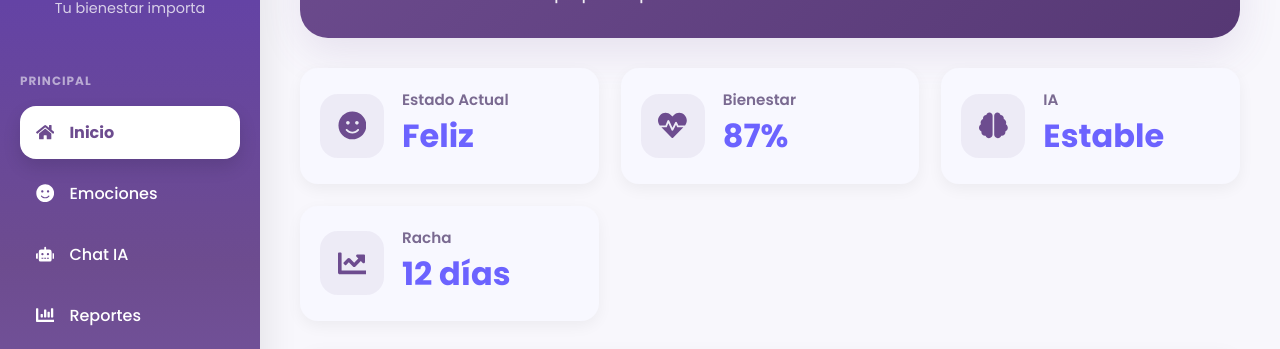
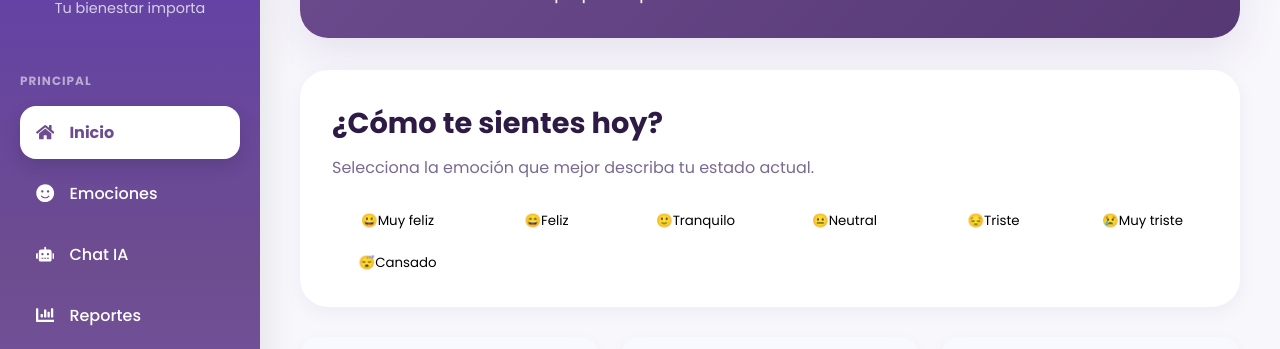
Before and after one commit to Carlos07-vm/app_feelsafe, a React (Vite) app: page /dashboard in a window 1280 px wide. Shown: the part 175-524 px from the top of the page. Built offline with nearby package versions, Linux system fonts and the light colour scheme; no server answers; sample sign-in values are in the browser's storage.

Commit message:
Update Dashboard.jsx
Se integró el componente MoodSelector en el Dashboard.
Se añadió un saludo dinámico según la hora del día.
Se reorganizó la estructura del Dashboard para mejorar la legibilidad.
Se mejoró la tarjeta de bienvenida.

```diff
--- a/src/pages/Dashboard.jsx
+++ b/src/pages/Dashboard.jsx
@@ -1,6 +1,8 @@
 import "../styles/Dashboard.css";
 import MainLayout from "../layouts/MainLayout";
 import StatCard from "../components/StatCard";
+import MoodSelector from "../components/MoodSelector";
+import QuickActions from "../components/QuickActions";
 import { useApp } from "../context/AppContext";
 
 import {
@@ -102,9 +104,9 @@ function Dashboard() {
 
       </section>
 
-      {/* ================= Próxima fase ================= */}
+      {/* Aquí irá el selector de emociones */}
 
-      {/* Aquí irá el selector de emociones */}
+      <MoodSelector />
 
       {/* ================= Estadísticas ================= */}
 
@@ -136,9 +138,9 @@ function Dashboard() {
 
       </section>
 
-      {/* ================= Próxima fase ================= */}
+      {/* Aquí irán los accesos rápidos */}
 
-      {/* Aquí irán los accesos rápidos */}
+      <QuickActions />
 
       {/* ================= Frase del día ================= */}
 
```
